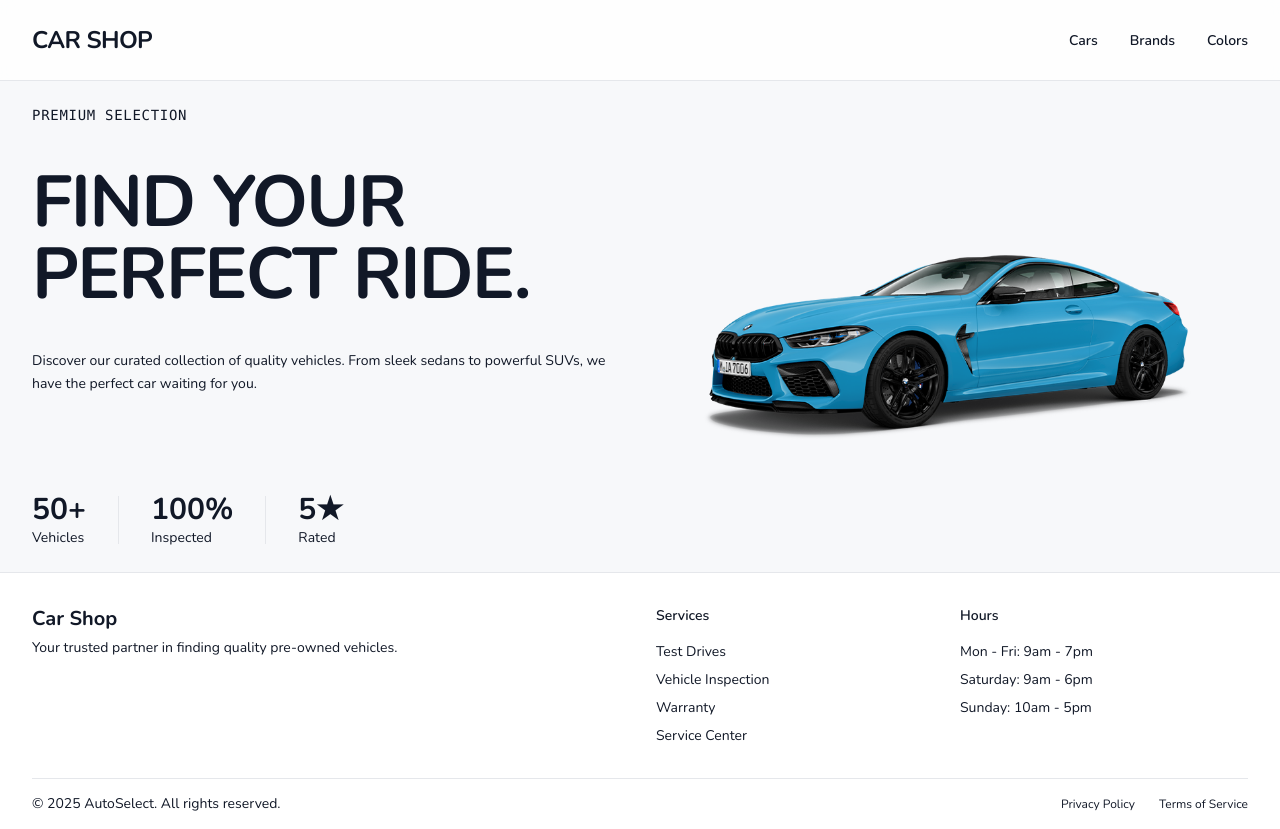
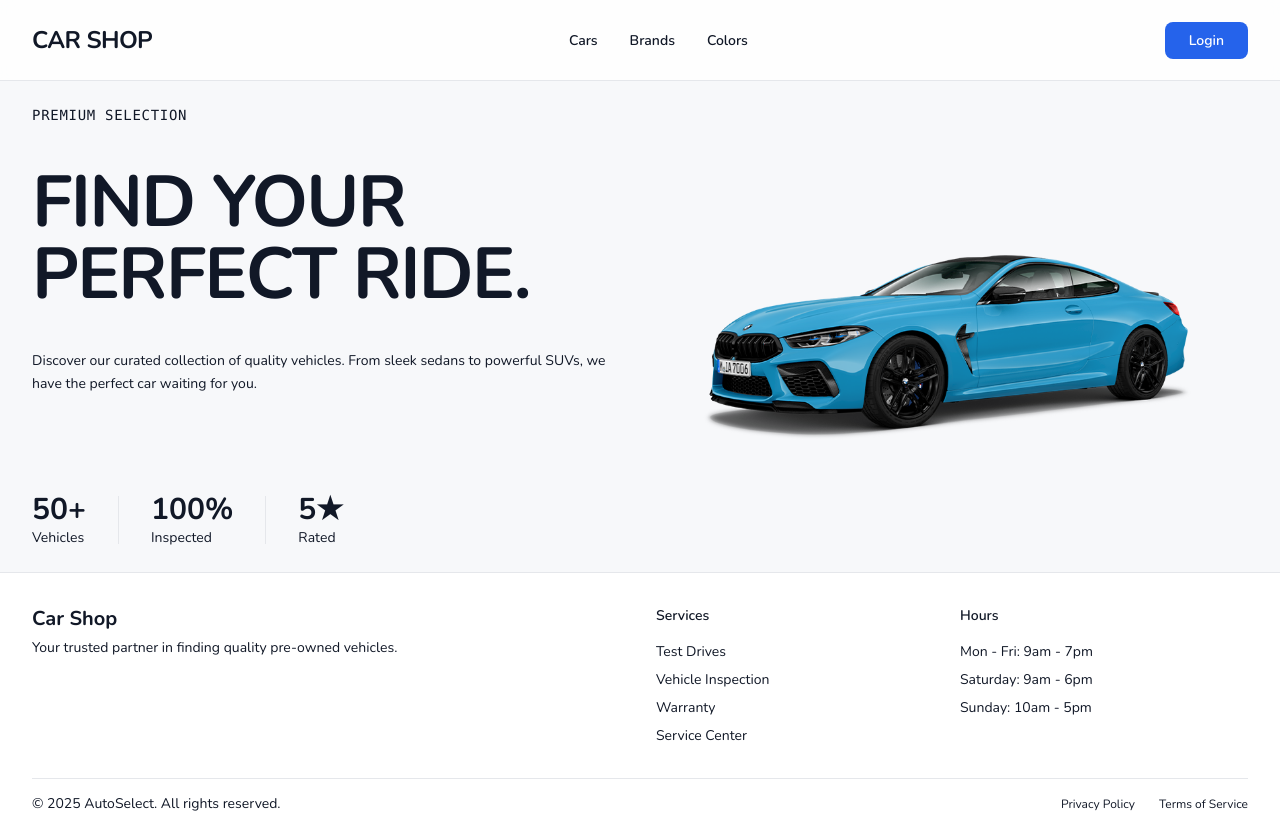
Before and after one commit to A-Cdeveloper/GraphQL-Real-Example-2, a React (Vite) app in the folder client/: page / in a window 1280 px wide. Built offline with nearby package versions, Linux system fonts and the light colour scheme; no server answers.

Commit message:
client:feat add Button UI component
- Create Button component with Tailwind v4 theme integration

```diff
--- a/client/package.json
+++ b/client/package.json
@@ -17,6 +17,7 @@
     "@apollo/client": "^4.0.6",
     "@tailwindcss/vite": "^4.1.13",
     "graphql": "^16.11.0",
+    "lucide-react": "^0.544.0",
     "react": "^19.1.1",
     "react-dom": "^19.1.1",
     "react-router": "^7.9.3",
--- a/client/src/components/layout/header/Header.tsx
+++ b/client/src/components/layout/header/Header.tsx
@@ -1,7 +1,11 @@
+import Button from "@/components/ui/Button";
 import Navigation from "../navigation/Navigation";
 import Logo from "./Logo";
+import { useNavigate } from "react-router";
+import { routes } from "@/providers/router/routes";
 
 const Header = () => {
+  const navigate = useNavigate();
   return (
     <header className="sticky top-0 left-0 right-0 z-50 bg-white/80 backdrop-blur-sm border-b border-border">
       <div className="container mx-auto px-4 lg:px-8">
@@ -10,9 +14,13 @@
 
           <Navigation />
 
-          {/* <Button className="bg-accent hover:bg-accent/90 text-accent-foreground">
-            Get Started
-          </Button> */}
+          <Button
+            variant="primary"
+            size="lg"
+            onClick={() => navigate(routes.addCar)}
+          >
+            Login
+          </Button>
         </div>
       </div>
     </header>
--- /dev/null
+++ b/client/src/components/ui/Button.tsx
@@ -0,0 +1,44 @@
+import type { ButtonHTMLAttributes, ReactNode } from "react";
+
+interface ButtonProps extends ButtonHTMLAttributes<HTMLButtonElement> {
+  variant?: "primary" | "secondary" | "outline" | "ghost";
+  size?: "sm" | "md" | "lg";
+  children: ReactNode;
+}
+
+const Button = ({
+  variant = "primary",
+  size = "md",
+  className = "",
+  children,
+  ...props
+}: ButtonProps) => {
+  const baseClasses =
+    "inline-flex items-center justify-center font-semibold rounded-lg transition-colors duration-200 focus:outline-none focus:ring-2 focus:ring-offset-2 disabled:opacity-50 cursor-pointer disabled:cursor-not-allowed";
+
+  const variantClasses = {
+    primary: "bg-primary text-white hover:bg-primary-dark focus:ring-primary",
+    secondary:
+      "bg-gray-100 text-gray-900 hover:bg-gray-200 focus:ring-gray-500",
+    outline:
+      "border border-gray-300 text-gray-700 hover:bg-gray-50 focus:ring-gray-500",
+    ghost: "text-gray-700 hover:bg-gray-100 focus:ring-gray-500",
+  };
+
+  const sizeClasses = {
+    sm: "px-3 py-1.5 text-sm",
+    md: "px-4 py-2 text-base",
+    lg: "px-6 py-2 text-md",
+  };
+
+  return (
+    <button
+      className={`${baseClasses} ${variantClasses[variant]} ${sizeClasses[size]} ${className}`}
+      {...props}
+    >
+      {children}
+    </button>
+  );
+};
+
+export default Button;
--- a/client/src/features/cars/components/list-cars/ListCarItem.tsx
+++ b/client/src/features/cars/components/list-cars/ListCarItem.tsx
@@ -1,7 +1,10 @@
 import type { Car } from "@/generated/graphql";
 import { formatPrice } from "@/lib/helpers";
-import { Link } from "react-router";
+import { routes } from "@/providers/router/routes";
+import { Link, useNavigate } from "react-router";
+import Button from "@/components/ui/Button";
 const ListCarItem = ({ car }: { car: Car }) => {
+  const navigate = useNavigate();
   return (
     <div className="bg-white p-2 border border-border space-y-4 flex flex-col">
       <div className="aspect-[4/3] overflow-hidden">
@@ -26,12 +29,14 @@
           </span>
         </div>
       </div>
-      <Link
-        to={`/cars/${car.carId}`}
-        className=" bg-primary hover:bg-primary/80 py-2 text-white text-center rounded-md"
+      <Button
+        variant="primary"
+        size="lg"
+        onClick={() => navigate(routes.singleCar.replace(":id", car.carId))}
+        className="rounded-none"
       >
         View Details
-      </Link>
+      </Button>
     </div>
   );
 };
--- a/client/src/pages/NotFoundPage.tsx
+++ b/client/src/pages/NotFoundPage.tsx
@@ -1,7 +1,9 @@
-import { Link } from "react-router";
+import Button from "@/components/ui/Button";
 import { routes } from "@/providers/router/routes";
+import { useNavigate } from "react-router";
 
 const NotFoundPage = () => {
+  const navigate = useNavigate();
   return (
     <div className="min-h-screen flex items-center justify-center bg-gray-50">
       <div className="max-w-md w-full text-center">
@@ -43,12 +45,13 @@
           </div>
         </div>
 
-        <Link
-          to={routes.home}
-          className="inline-block bg-primary text-white px-8 py-3 rounded-lg font-semibold hover:bg-primary/80 transition-colors duration-200 shadow-lg hover:shadow-xl transform hover:-translate-y-0.5"
+        <Button
+          variant="primary"
+          size="lg"
+          onClick={() => navigate(routes.home)}
         >
-          Go to Home
-        </Link>
+          Go Home
+        </Button>
       </div>
     </div>
   );
```
Also changed, not shown: 1 other file (tests, documents, lock files or other folders).
